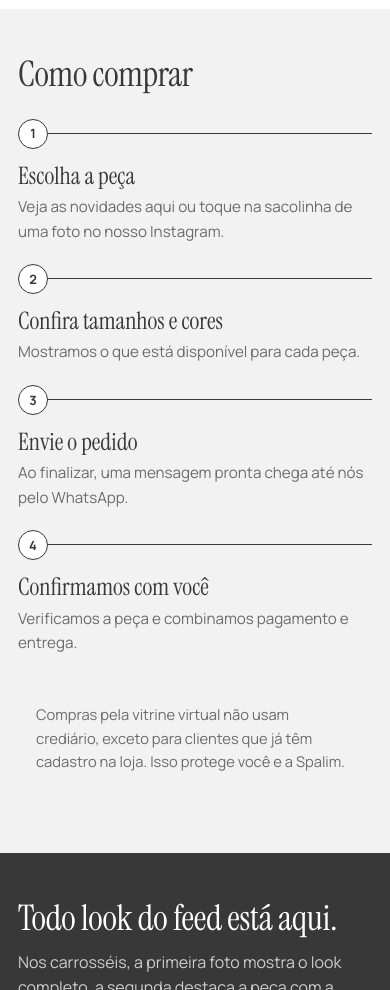
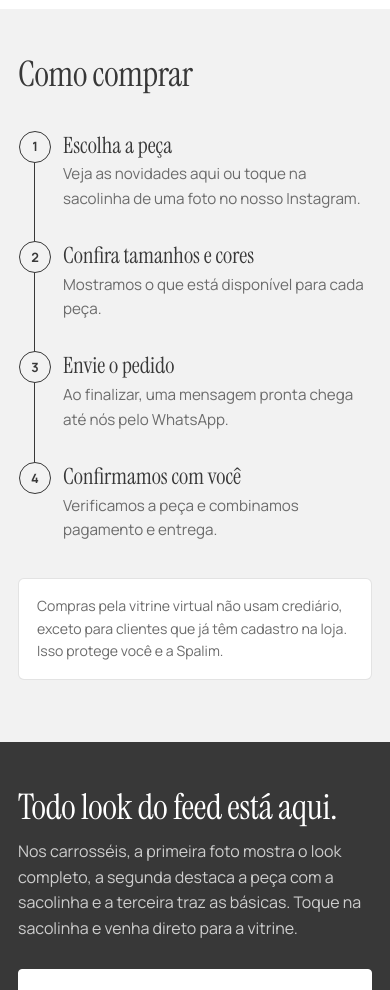
Before and after one commit to GustavoRahmeier/spalim, a plain HTML site: page index.html in a window 390 px wide. Shown: the part 2760-3750 px from the top of the page. Drawn offline with Linux system fonts and the light colour scheme; no server answers.

```diff
--- a/css/styles.css
+++ b/css/styles.css
@@ -1372,3 +1372,47 @@
   .perks div+div { border-left: 0; border-top: 1px solid var(--line); }
   .grid { gap: 18px 10px; }
 }
+
+/* ===== COMO COMPRAR: correções ===== */
+
+/* bolinhas com a mesma cor do fundo da seção */
+#como .steps li::before { background: var(--soft); }
+
+/* aviso com caixa visível */
+#como .note {
+  background: var(--bg);
+  border: 1px solid var(--line);
+}
+
+@media (max-width: 699px) {
+  /* linha do tempo vertical */
+  #como .steps {
+    grid-template-columns: 1fr;
+    gap: 0;
+    padding-left: 16px; /* espaço para a bolinha não vazar da tela */
+  }
+  #como .steps li {
+    border-top: 0;
+    border-left: 1px solid var(--ink);
+    padding: 0 0 32px 28px;
+  }
+  #como .steps li:last-child {
+    padding-bottom: 0;
+    border-left-color: transparent; /* a linha termina na última bolinha */
+  }
+  #como .steps li::before {
+    top: -2px;
+    left: -16px;
+    width: 32px;
+    height: 32px;
+  }
+  #como .steps b {
+    font-size: 1.4rem;
+    margin-bottom: 4px;
+  }
+  #como .note {
+    margin-top: 36px;
+    padding: 16px 18px;
+    font-size: .88rem;
+  }
+}
```
